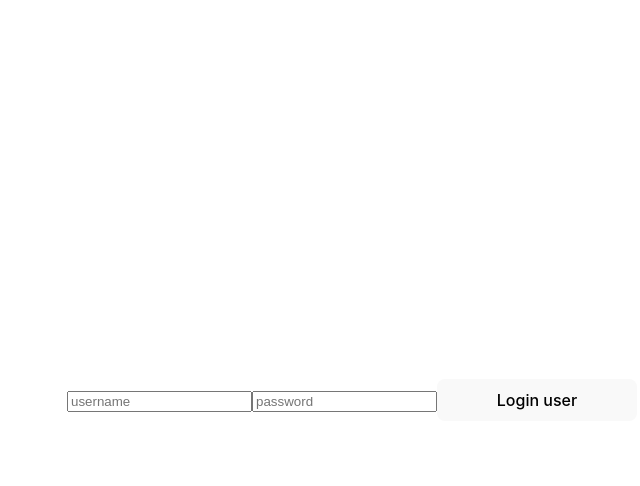
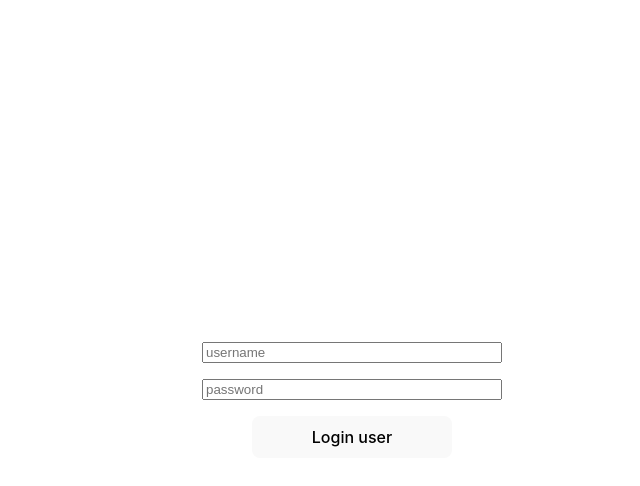
Before and after one commit to agustisera1/rich-text-editor, a React (Vite) app in the folder client/: page / in a window 1280 px wide. Both pictures are taken after a click on the button "Log in". Shown: the top 486 px of the page, without its empty margins (288-928 px from the left). Built offline with nearby package versions, Linux system fonts and the light colour scheme.

Commit message:
chore: remove material ui

```diff
--- a/client/package.json
+++ b/client/package.json
@@ -10,9 +10,6 @@
     "preview": "vite preview"
   },
   "dependencies": {
-    "@emotion/react": "^11.14.0",
-    "@emotion/styled": "^11.14.0",
-    "@mui/material": "^6.2.0",
     "@types/js-cookie": "^3.0.6",
     "js-cookie": "^3.0.5",
     "react": "^18.3.1",
--- a/client/src/Home.css
+++ b/client/src/Home.css
@@ -12,3 +12,29 @@
   gap: 1rem;
   width: 300px;
 }
+
+button {
+  align-self: center;
+  width: 200px;
+  border-radius: 8px;
+  border: 1px solid transparent;
+  padding: 0.6em 1.2em;
+  font-size: 1em;
+  font-weight: 500;
+  font-family: inherit;
+  background-color: #1a1a1a;
+  cursor: pointer;
+  transition: border-color 0.25s;
+}
+
+.primary {
+  background-color: #646cff;
+}
+
+button:hover {
+  border-color: #646cff;
+}
+button:focus,
+button:focus-visible {
+  outline: 4px auto -webkit-focus-ring-color;
+}
--- a/client/src/components/LoginForm.tsx
+++ b/client/src/components/LoginForm.tsx
@@ -1,3 +1,4 @@
+import "../Home.css";
 import { useEffect, useRef, useState } from "react";
 import { useAuth } from "../hooks";
 import { useNavigate } from "react-router";
@@ -36,12 +37,12 @@ export const LoginForm = () => {
   }, [loginStatus, navigate]);
 
   return (
-    <div>
+    <section className="card">
       <input ref={usernameRef} type="text" placeholder="username" />
       <input ref={passwordRef} type="password" placeholder="password" />
       <button onClick={handleLogin} disabled={false}>
         Login user
       </button>
-    </div>
+    </section>
   );
 };
--- a/client/src/index.css
+++ b/client/src/index.css
@@ -44,32 +44,6 @@ h1 {
   line-height: 1.1;
 }
 
-button {
-  align-self: center;
-  width: 200px;
-  border-radius: 8px;
-  border: 1px solid transparent;
-  padding: 0.6em 1.2em;
-  font-size: 1em;
-  font-weight: 500;
-  font-family: inherit;
-  background-color: #1a1a1a;
-  cursor: pointer;
-  transition: border-color 0.25s;
-}
-
-.primary {
-  background-color: #646cff;
-}
-
-button:hover {
-  border-color: #646cff;
-}
-button:focus,
-button:focus-visible {
-  outline: 4px auto -webkit-focus-ring-color;
-}
-
 @media (prefers-color-scheme: light) {
   :root {
     color: #213547;
```
Also changed, not shown: client/src/components/PageLayout.tsx (+7 -9 lines), 1 other file (tests, documents, lock files or other folders).
